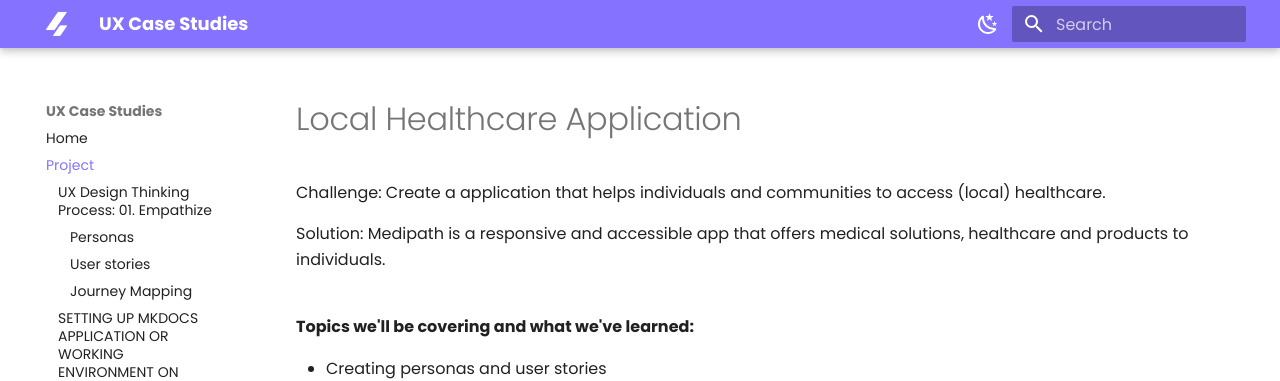
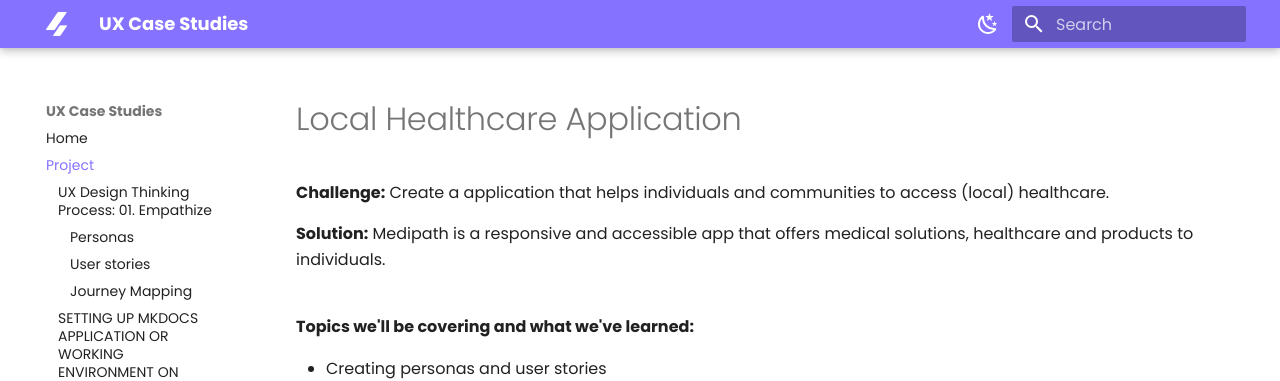
Before and after one commit to divstackio/docs-study, an MkDocs documentation site: the page built from docs/project.md, in a window 1280 px wide and 900 px high. Shown: the top 381 px of the window. Built offline with MkDocs 1.6.1 and Material for MkDocs 9.7.7, drawn with Linux system fonts in a browser that asks for light colours; part of the change alters nothing that is shown.

```diff
--- a/docs/project.md
+++ b/docs/project.md
@@ -2,10 +2,13 @@
 
 
 
-Challenge: Create a application that helps individuals and communities to access (local) healthcare.
+**Challenge:** Create a application that helps individuals and communities to access (local) healthcare.
 
-Solution: Medipath is a responsive and accessible app that offers medical solutions, healthcare and products to individuals.
+**Solution:** Medipath is a responsive and accessible app that offers medical solutions, healthcare and products to individuals.
 <br><br>
+
+
+
 
 **Topics we'll be covering and what we've learned:**
 
```
